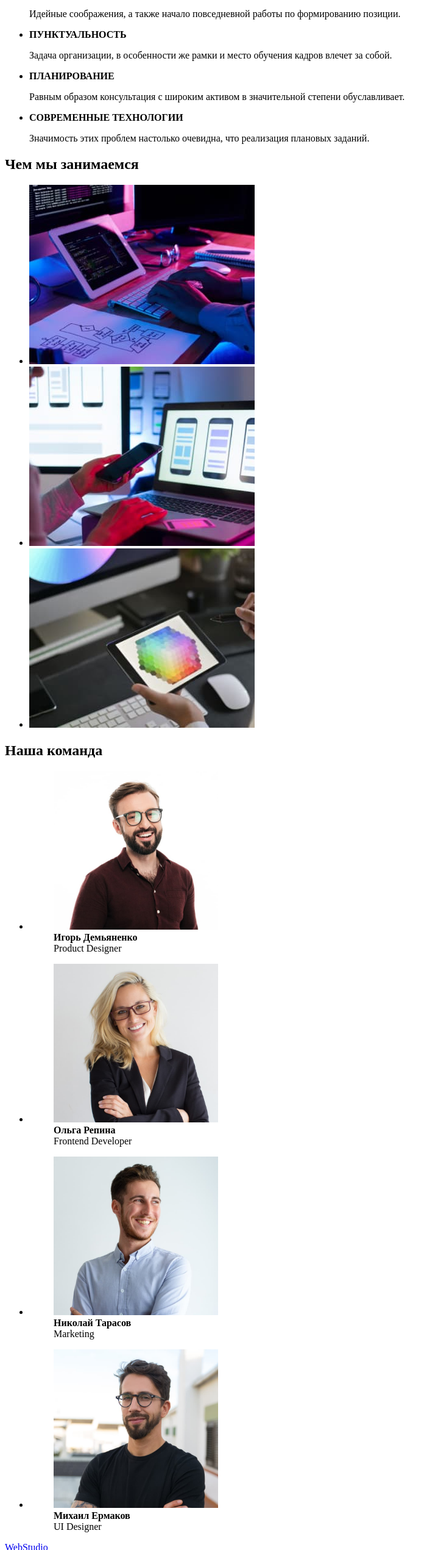
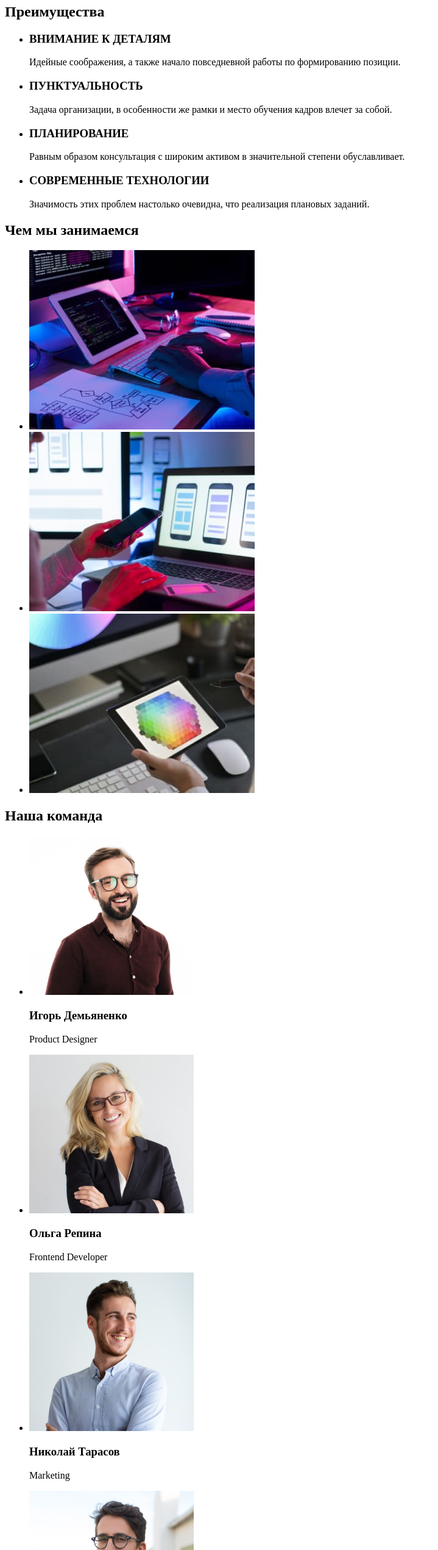
Before and after one commit to YuliiaTS/goit-markup-hw-01, a plain HTML site: page index.html in a window 1280 px wide. Shown: the part 259-2800 px from the top of the page at 61% size, without its empty margins (0-719 px from the left). Drawn offline with Linux system fonts and the light colour scheme.

Commit message:
fixed by video

```diff
--- a/index.html
+++ b/index.html
@@ -8,10 +8,8 @@
 <body>
     <header>
         <nav>
+            <a href="/"><span>WebStudio</span></a>
             <ul>
-                <li>
-                    <a href="link"><span>WebStudio</span></a>
-                </li>
                 <li>
                     <a href="link">Студия</a>
                 </li>
@@ -30,87 +28,81 @@
     </header>
     <main>
         <div>
-            <h1>Эффективные решения для вашего бизнеса</h1>
+        <section>
+            <h1>Эффективные решения <br /> для вашего бизнеса</h1>
             <button type="button">Заказать услугу</button>
+        </section>
         </div>
         <div>
+        <section>
+            <h2>Преимущества</h2>
             <ul>
                 <li>
-                    <b>ВНИМАНИЕ К ДЕТАЛЯМ</b>
+                    <h3>ВНИМАНИЕ К ДЕТАЛЯМ</h3>
                     <p>Идейные соображения, а также начало повседневной работы по формированию позиции.</p>
                 </li>
                 <li>
-                    <b>ПУНКТУАЛЬНОСТЬ</b>
+                    <h3>ПУНКТУАЛЬНОСТЬ</h3>
                     <p>Задача организации, в особенности же рамки и место обучения кадров влечет за собой.</p>
                 </li>
                 <li>
-                    <b>ПЛАНИРОВАНИЕ</b>
+                    <h3>ПЛАНИРОВАНИЕ</h3>
                     <p>Равным образом консультация с широким активом в значительной степени обуславливает.</p>
                 </li>
                 <li>
-                    <b>СОВРЕМЕННЫЕ ТЕХНОЛОГИИ</b>
+                    <h3>СОВРЕМЕННЫЕ ТЕХНОЛОГИИ</h3>
                     <p>Значимость этих проблем настолько очевидна, что реализация плановых заданий.</p>
                 </li>
             </ul>
+        </section>
+        </div>
+        <div>
+        <section>
             <h2>Чем мы занимаемся</h2>
             <ul>
-                <li><img src="./images/img_algorytm.jpg" alt="создание веб-страниц" width="370"></li>
-                <li><img src="./images/img_mob_dodatky.jpg" alt="создание мобильных приложений" width="370"></li>
-                <li><img src="./images/img_color_oformlen.jpg" alt="визуализация приложений" width="370"></li>
+                <li><img src="./images/img_algorytm.jpg" alt="создание веб-страниц" width="370" height="294"></li>
+                <li><img src="./images/img_mob_dodatky.jpg" alt="создание мобильных приложений" width="370" height="294"></li>
+                <li><img src="./images/img_color_oformlen.jpg" alt="визуализация приложений" width="370" height="294"></li>
             </ul>
+        </section>
         </div>
         <div>
+        <section>
             <h2>Наша команда</h2>
             <ul>
                 <li>
-                    <figure>
-                        <img src="./images/img_igor.jpg" alt="мужчина в очках и бордовой рубашке" width="270">
-                        <figcaption>
-                            <b>Игорь Демьяненко</b><br>
-                            <span lang="en">Product Designer</span>
-                        </figcaption>
-                    </figure>
+                    <img src="./images/img_igor.jpg" alt="мужчина в очках и бордовой рубашке" width="270" height="260">
+                    <h3>Игорь Демьяненко</h3>
+                    <p lang="en">Product Designer</p>
                 </li>
                 <li>
-                    <figure>
-                        <img src="./images/img_olha.jpg" alt="женщина в очках и темном пиджаке блондинка" width="270">
-                        <figcaption>
-                            <b>Ольга Репина</b><br>
-                            <span lang="en">Frontend Developer</span>
-                        </figcaption>
-                    </figure>
+                    <img src="./images/img_olha.jpg" alt="женщина в очках и темном пиджаке блондинка" width="270" height="260">
+                    <h3>Ольга Репина</h3>
+                    <p lang="en">Frontend Developer</p>
                 </li>
                 <li>
-                    <figure>
-                        <img src="./images/img_mykola.jpg" alt="мужчика в голубой рубашке" width="270">
-                        <figcaption>
-                            <b>Николай Тарасов</b><br>
-                            <span lang="en">Marketing</span>
-                        </figcaption>
-                    </figure>
+                    <img src="./images/img_mykola.jpg" alt="мужчика в голубой рубашке" width="270" height="260">
+                    <h3>Николай Тарасов</h3>
+                    <p lang="en">Marketing</p>
+
                 </li>
                 <li>
-                    <figure>
-                        <img src="./images/img_myhas.jpg" alt="мужчика в очках и черной футболке" width="270">
-                        <figcaption>
-                            <b>Михаил Ермаков</b><br>
-                            <span lang="en">UI Designer</span>
-                        </figcaption>
-                    </figure>
+                    <img src="./images/img_myhas.jpg" alt="мужчика в очках и черной футболке" width="270" height="260">
+                    <h3>Михаил Ермаков</h3>
+                    <p lang="en">UI Designer</p>
                 </li>
             </ul>
+        </section>
         </div>
     </main>
     <footer>
-        <div>
-            <a href="link"><span>WebStudio</span></a>
-        </div>
+        <a href="link"><span>WebStudio</span></a>
         <address>
-        г. Киев, пр-т Леси Украинки, 26
+            г. Киев, пр-т Леси Украинки, 26
         </address>
         <address>
-        <a href="mailto:info@example.com">info@example.com</a> <br />
-        <a href="tel:+380991111111">+38 099 111 11 11</a>
+            <a href="mailto:info@example.com">info@example.com</a> <br />
+            <a href="tel:+380991111111">+38 099 111 11 11</a>
         </address>
     </footer>
 </body>
```
